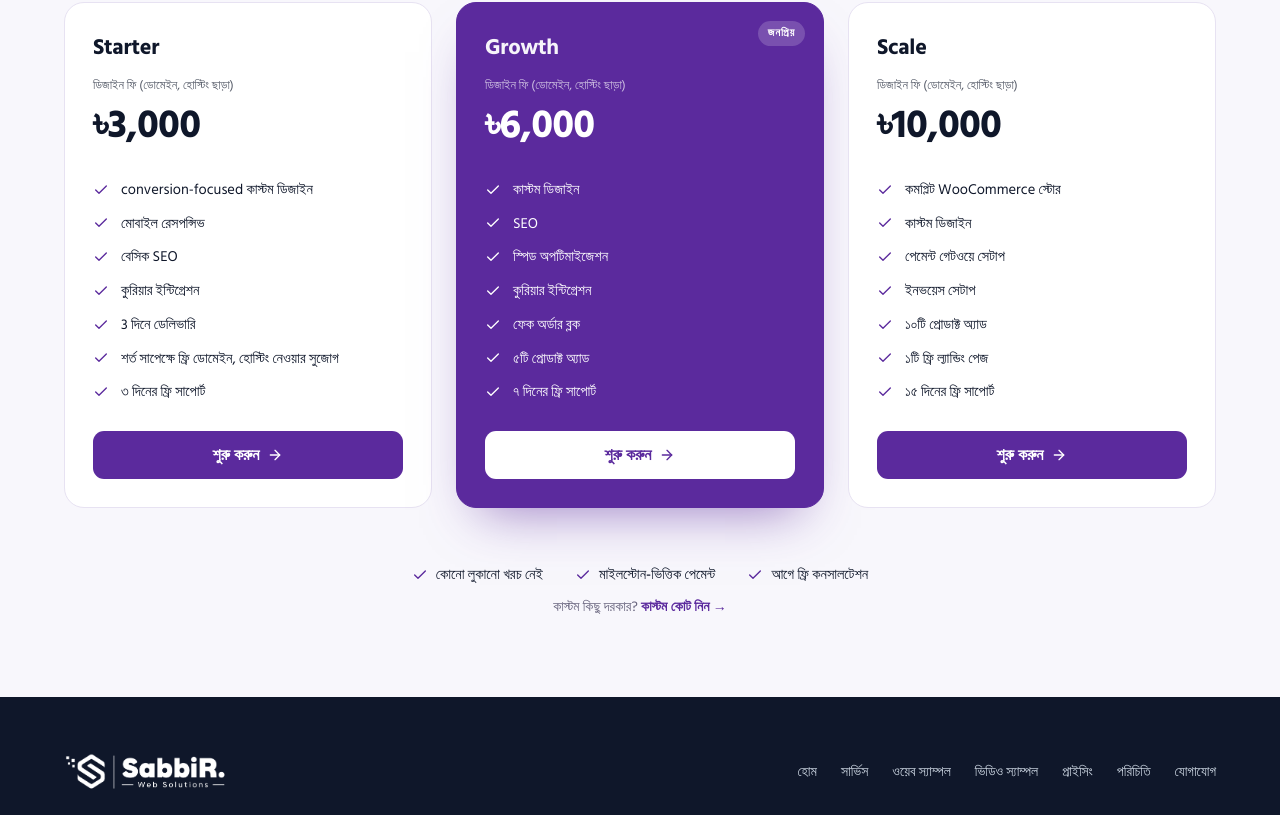
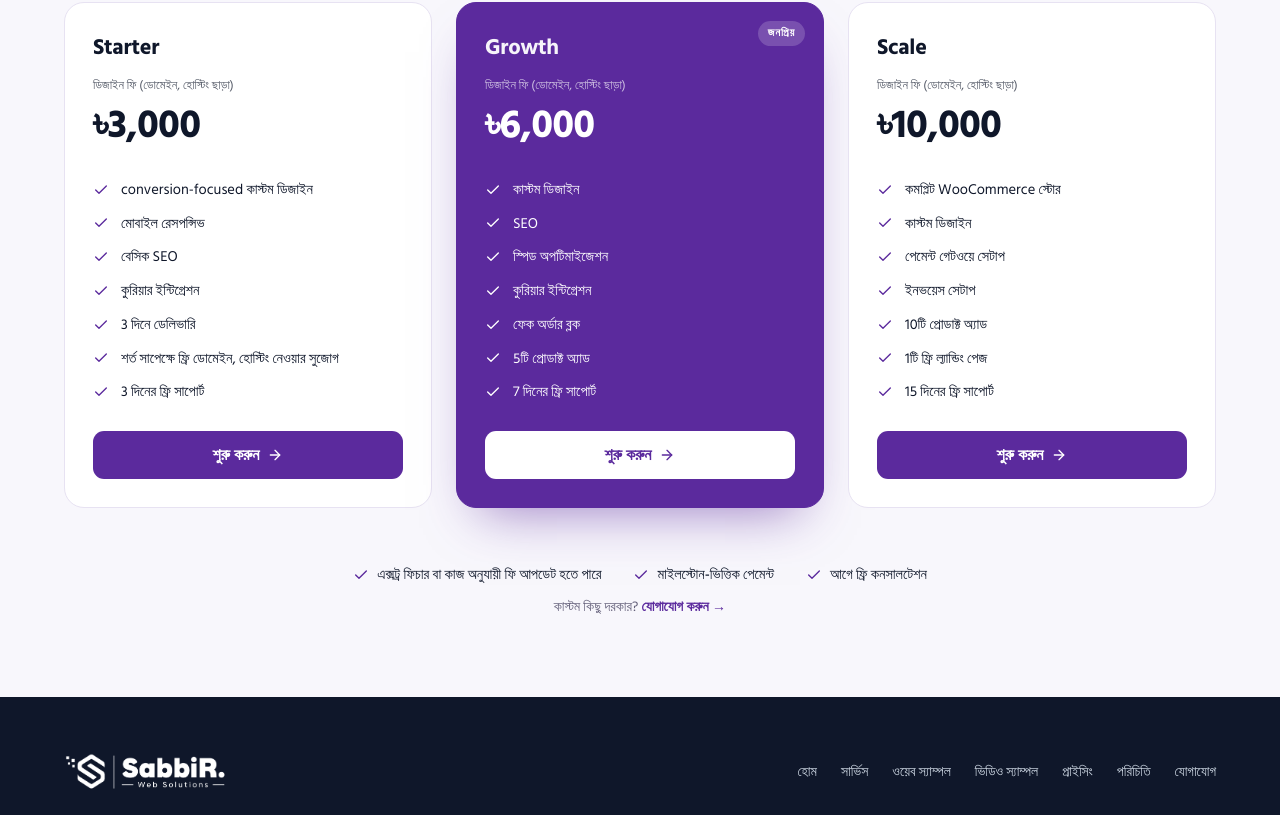
Before and after one commit to sourov6580/sabbir-web-solutions, a Next.js app: page /pricing in a window 1280 px wide. Shown: the part 440-1255 px from the top of the page. Built offline with nearby package versions, Linux system fonts and the light colour scheme.

Commit message:
Update site.js

```diff
--- a/content/site.js
+++ b/content/site.js
@@ -201,23 +201,23 @@
     {
       label: "ওয়েবসাইট ডিজাইন",
       plans: [
-        { name: "Starter", price: "৳3,000", feats: ["conversion-focused কাস্টম ডিজাইন", "মোবাইল রেসপন্সিভ", "বেসিক SEO", "কুরিয়ার ইন্টিগ্রেশন", "3 দিনে ডেলিভারি", "শর্ত সাপেক্ষে ফ্রি ডোমেইন, হোস্টিং নেওয়ার সুজোগ", "৩ দিনের ফ্রি সাপোর্ট"] },
-        { name: "Growth", price: "৳6,000", featured: true, feats: ["কাস্টম ডিজাইন", "SEO", "স্পিড অপটিমাইজেশন", "কুরিয়ার ইন্টিগ্রেশন", "ফেক অর্ডার ব্লক", "৫টি প্রোডাক্ট অ্যাড", "৭ দিনের ফ্রি সাপোর্ট"] },
-        { name: "Scale", price: "৳10,000", feats: ["কমপ্লিট WooCommerce স্টোর", "কাস্টম ডিজাইন", "পেমেন্ট গেটওয়ে সেটাপ", "ইনভয়েস সেটাপ", "১০টি প্রোডাক্ট অ্যাড", "১টি ফ্রি ল্যান্ডিং পেজ", "১৫ দিনের ফ্রি সাপোর্ট"] },
+        { name: "Starter", price: "৳3,000", feats: ["conversion-focused কাস্টম ডিজাইন", "মোবাইল রেসপন্সিভ", "বেসিক SEO", "কুরিয়ার ইন্টিগ্রেশন", "3 দিনে ডেলিভারি", "শর্ত সাপেক্ষে ফ্রি ডোমেইন, হোস্টিং নেওয়ার সুজোগ", "3 দিনের ফ্রি সাপোর্ট"] },
+        { name: "Growth", price: "৳6,000", featured: true, feats: ["কাস্টম ডিজাইন", "SEO", "স্পিড অপটিমাইজেশন", "কুরিয়ার ইন্টিগ্রেশন", "ফেক অর্ডার ব্লক", "5টি প্রোডাক্ট অ্যাড", "7 দিনের ফ্রি সাপোর্ট"] },
+        { name: "Scale", price: "৳10,000", feats: ["কমপ্লিট WooCommerce স্টোর", "কাস্টম ডিজাইন", "পেমেন্ট গেটওয়ে সেটাপ", "ইনভয়েস সেটাপ", "10টি প্রোডাক্ট অ্যাড", "1টি ফ্রি ল্যান্ডিং পেজ", "15 দিনের ফ্রি সাপোর্ট"] },
       ],
     },
     {
       label: "ভিডিও এডিটিং",
       plans: [
-        { name: "বেসিক Promotional Video", price: "৳1,500", feats: ["30 সেকেন্ড পর্যন্ত", "মিউজিক ও ক্যাপশন", "1 রিভিশন", "HD এক্সপোর্ট"] },
-        { name: "বিজনেস Advertisement", price: "৳3,000", featured: true, feats: ["60 সেকেন্ড পর্যন্ত", "মোশন গ্রাফিক্স", "2 রিভিশন", "Ad-ready ফরম্যাট", "ভয়েসওভার সিংক"] },
-        { name: "প্রিমিয়াম Brand Video", price: "৳6,000", feats: ["ফুল ব্র্যান্ড স্টোরি", "অ্যাডভান্সড এডিটিং", "3 রিভিশন", "মাল্টি-প্ল্যাটফর্ম এক্সপোর্ট", "প্রায়োরিটি ডেলিভারি"] },
+        { name: "বেসিক Promotional Video", price: "৳800", feats: ["30 সেকেন্ড পর্যন্ত", "মিউজিক ও ক্যাপশন", "1 রিভিশন", "HD এক্সপোর্ট", "ডেলিভারি টাইম 1 দিন"] },
+        { name: "বিজনেস Advertisement", price: "৳1,500", featured: true, feats: ["60 সেকেন্ড পর্যন্ত", "মোশন গ্রাফিক্স", "2 রিভিশন", "Ad-ready ফরম্যাট", "ডেলিভারি টাইম 3 দিন"] },
+        { name: "প্রিমিয়াম Brand Video", price: "৳3,500", feats: ["ফুল ব্র্যান্ড স্টোরি", "অ্যাডভান্সড এডিটিং", "3 রিভিশন", "মাল্টি-প্ল্যাটফর্ম এক্সপোর্ট", "ডেলিভারি টাইম 7 দিন"] },
       ],
     },
   ],
-  reassurance: ["কোনো লুকানো খরচ নেই", "মাইলস্টোন-ভিত্তিক পেমেন্ট", "আগে ফ্রি কনসালটেশন"],
+  reassurance: ["এক্সট্র ফিচার বা কাজ অনুযায়ী ফি আপডেট হতে পারে", "মাইলস্টোন-ভিত্তিক পেমেন্ট", "আগে ফ্রি কনসালটেশন"],
   customNote: "কাস্টম কিছু দরকার?",
-  customLinkLabel: "কাস্টম কোট নিন →",
+  customLinkLabel: "যোগাযোগ করুন →",
 };
 
 export const about = {
```
